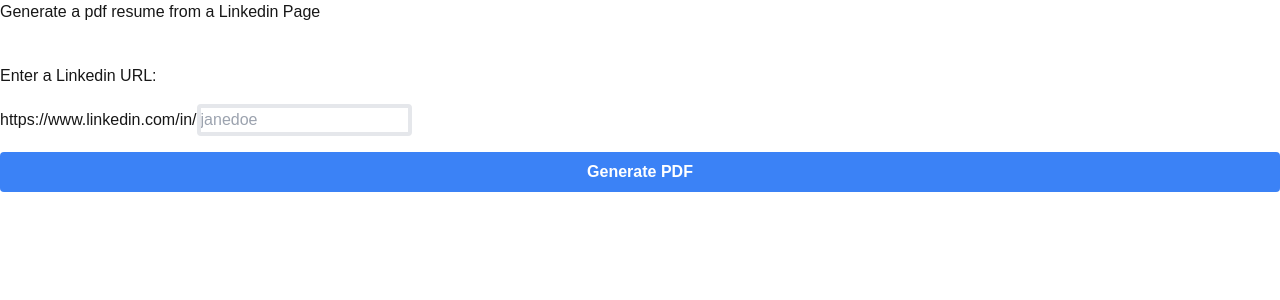
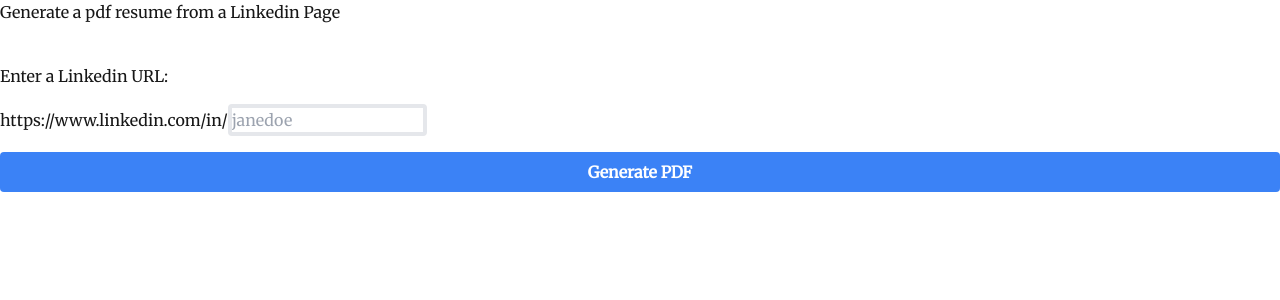
Before and after one commit to ajasinger/li-profile-finder, a Next.js app: page / in a window 1280 px wide. Shown: the top 300 px of the page. Built offline with nearby package versions, Linux system fonts and the light colour scheme.

Commit message:
update fonts

```diff
--- a/app/layout.js
+++ b/app/layout.js
@@ -1,16 +1,9 @@
-import localFont from "next/font/local";
+import { Noto_Sans } from 'next/font/google';
+import { Merriweather } from 'next/font/google';
 import "./globals.css";
 
-const geistSans = localFont({
-  src: "./fonts/GeistVF.woff",
-  variable: "--font-geist-sans",
-  weight: "100 900",
-});
-const geistMono = localFont({
-  src: "./fonts/GeistMonoVF.woff",
-  variable: "--font-geist-mono",
-  weight: "100 900",
-});
+const sans = Noto_Sans({ subsets: ['latin'] })
+const serif = Merriweather({ weight: '400', subsets: ['latin'] })
 
 export const metadata = {
   title: "Create Next App",
@@ -21,7 +14,7 @@
   return (
     <html lang="en">
       <body
-        className={`${geistSans.variable} ${geistMono.variable} antialiased`}
+        className={`${sans.className} ${serif.className}`}
       >
         {children}
       </body>
```
